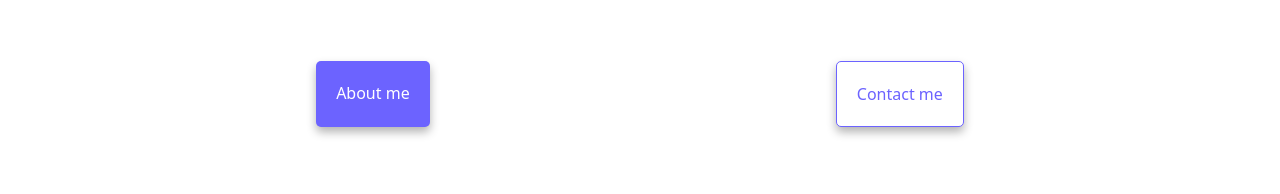
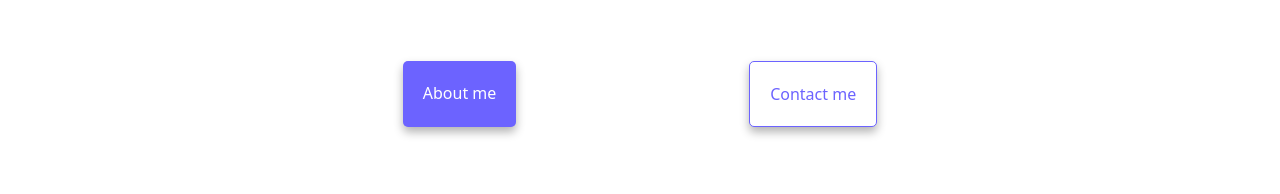
Before and after one commit to Anahowley/my_buisiness_card, a plain HTML site: page index.html in a window 1280 px wide. Shown: the part 422-616 px from the top of the page. Drawn offline with nearby package versions, Linux system fonts and the light colour scheme.

Commit message:
reduced gap between navigation  links

```diff
--- a/src/index.css
+++ b/src/index.css
@@ -100,9 +100,12 @@ h1 {
   display: flex;
   margin-top: 40px;
   justify-content: center;
-  gap: 90px;
+  gap: 30px;
 }
-
+.d-flex {
+  display: block;
+  padding: 200px;
+}
 .primary-link {
   border-radius: 4px;
   padding: 20px 15px;
@@ -117,7 +120,7 @@ h1 {
   box-shadow: var(--box-shadow-hover);
 }
 .img-fluid:hover {
-  transition: box-shadow 0.4s ease-in-out !important;
+  transition: box-shadow 0.3s ease-in-out !important;
   box-shadow: 0 5px 10px rgba(0, 0, 0, 0.4) !important;
 }
 #contacts {
```
